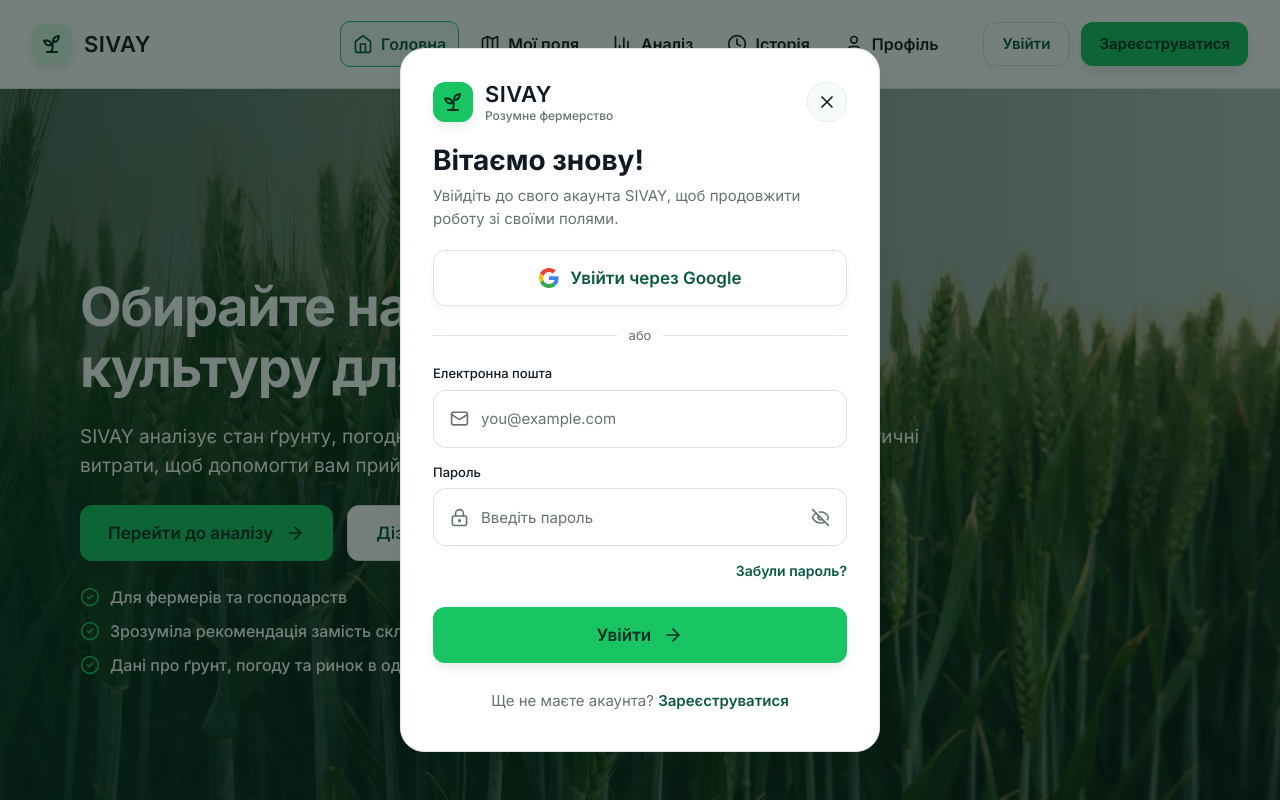
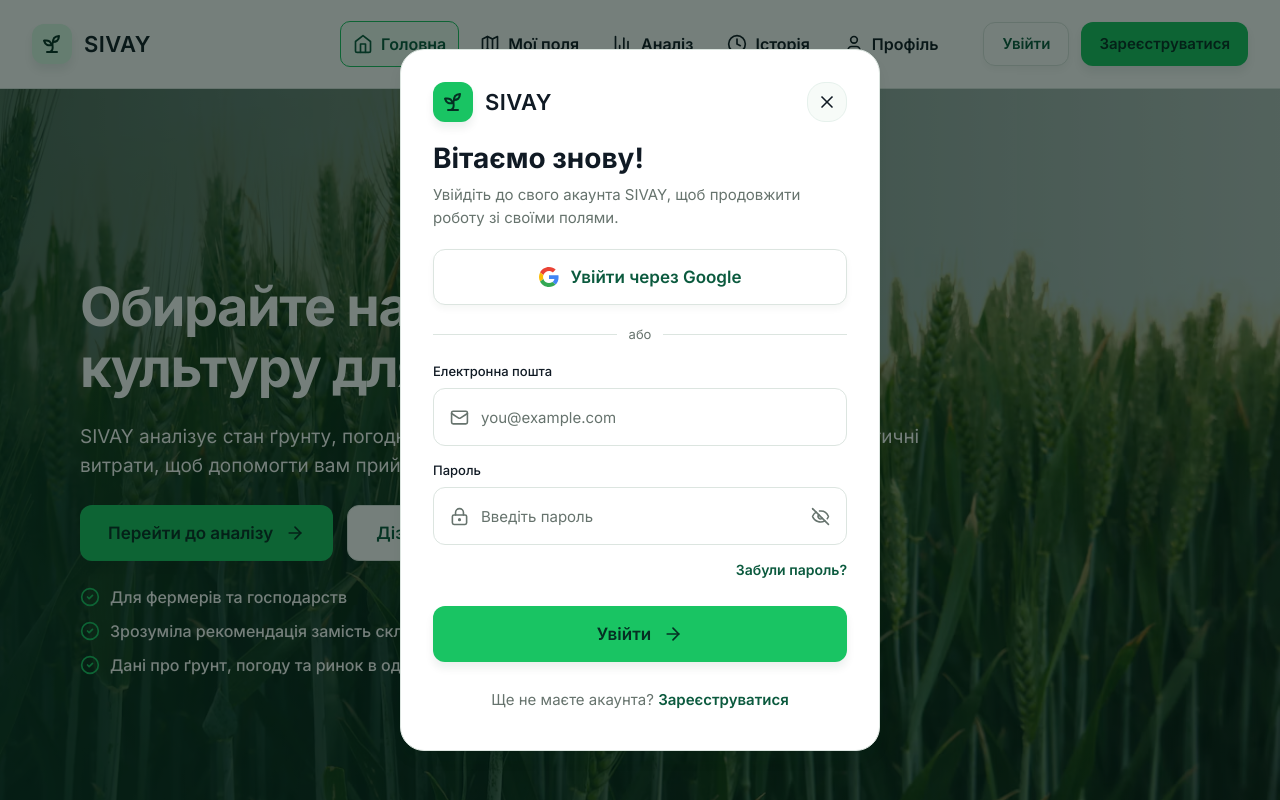
Before and after one commit to IvanSavcynskyi/SIVAY-platform, a React (Vite) app in the folder frontend/: page / in a window 1280 px wide. Both pictures are taken after a click on the link "Профіль". Shown: the top 800 px of the page. Built offline with nearby package versions, Linux system fonts and the light colour scheme.

Commit message:
Delete "Розумне фермерство" in Sign in/Sign up forms

```diff
--- a/frontend/src/components/AuthModal/AuthModal.jsx
+++ b/frontend/src/components/AuthModal/AuthModal.jsx
@@ -134,7 +134,6 @@
             </span>
             <span className="auth-brand__text">
               <span className="auth-brand__name">SIVAY</span>
-              <span className="auth-brand__tagline">Розумне фермерство</span>
             </span>
           </div>
           <button type="button" className="auth-modal__close" aria-label="Закрити" onClick={onClose}>
```
